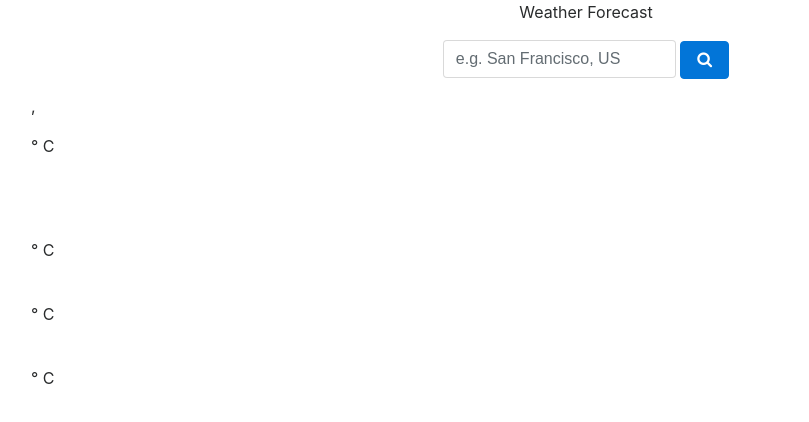
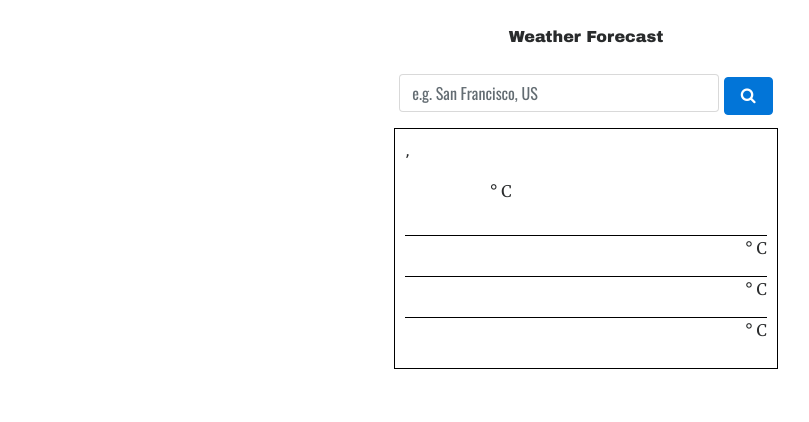
Before and after one commit to danielknguyen/weather-widget, a website: page views/index.html in a window 1280 px wide. Shown: the whole page, without its empty margins (54-863 px from the left). Drawn offline with nearby package versions, Linux system fonts and the light colour scheme; files that its build step writes are made by us from their sources; a web font is replaced by a local one.

Commit message:
styled app

```diff
--- a/public/css/styles.css
+++ b/public/css/styles.css
@@ -1,3 +1,42 @@
+#weather-widget-container {
+  border: 1px solid black;
+  width: 30vw;
+  padding: 10px;
+}
 #queryLocDiv {
   display: inline-block;
+  font-family: 'Oswald', sans-serif;
 }
+#queryLocInput {
+  width: 25vw;
+  font-family: 'Oswald', sans-serif;
+}
+.weather-app-title {
+  margin: 25px;
+  font-family: 'Archivo Black', sans-serif;
+}
+.three-day-forecast-day-of-the-week, .three-day-forecast-weather-icon, .three-day-forecast-temperature {
+  display: inline-block;
+}
+.threeDayForecastDiv {
+  border-top: 1px solid black;
+  margin: 0;
+  display: flex;
+  justify-content: space-between;
+}
+.temp-and-icon {
+  display: flex;
+  justify-content: space-around;
+}
+.weather-widget-location {
+  font-family: 'Patua One', cursive;
+}
+.weather-widget-temperature, .three-day-forecast-temperature {
+  font-family: 'Merriweather', serif;
+}
+.weather-widget-day-of-the-week, .three-day-forecast-day-of-the-week {
+  font-family: 'PT Serif', serif;
+}
+.weather-widget-icon {
+  width: 75px;
+}
```
